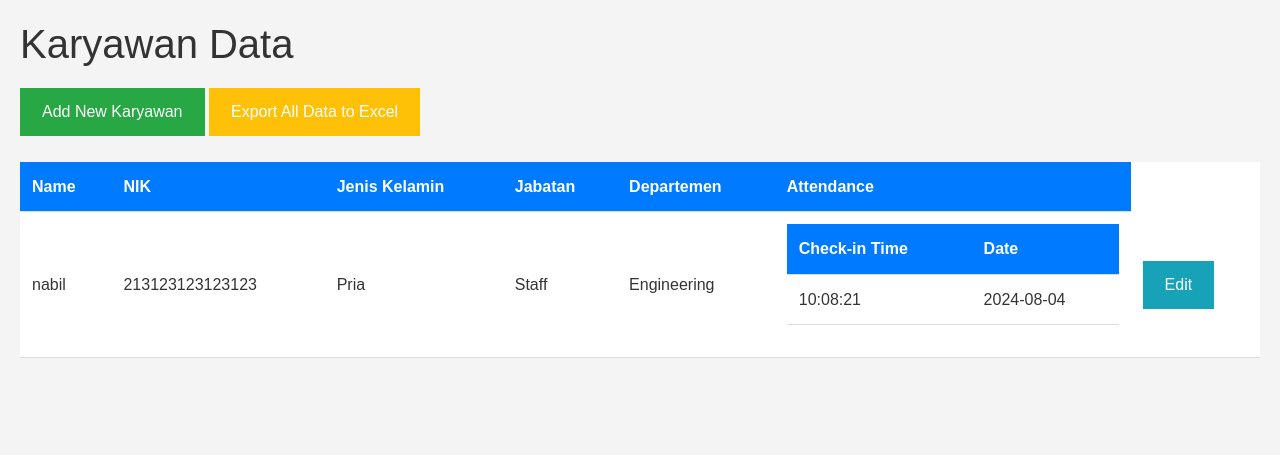
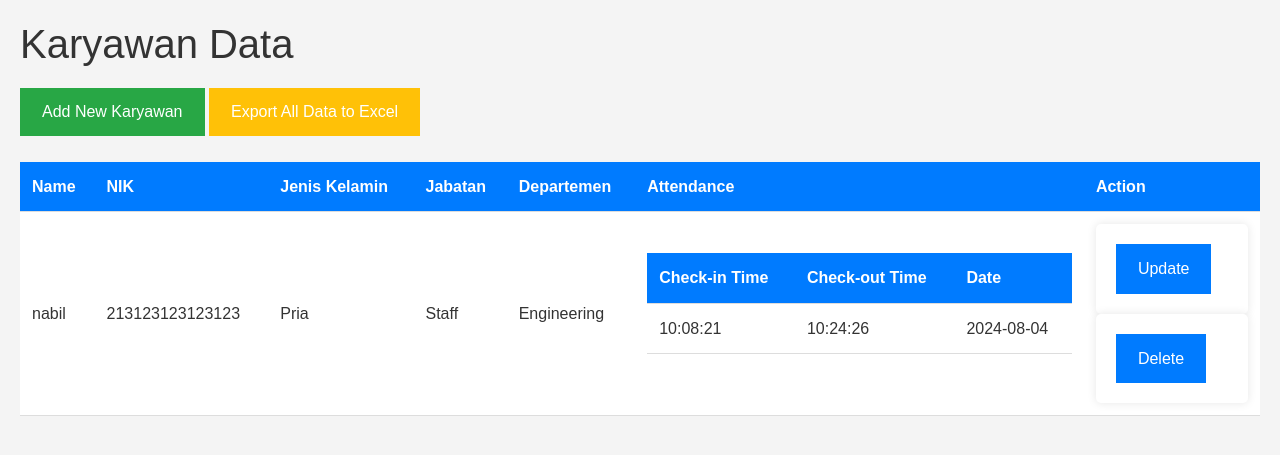
Before and after one commit to nblakbar10/face-recognition-attendance-system-webpage, a Flask app: page /karyawan in a window 1280 px wide. Shown: the top 455 px of the page. Run offline with Flask 3, Linux system fonts and the light colour scheme; data comes from the database, SQL or seed files in the repository; both versions use the stored data as it was after the commit.

Commit message:
all done

```diff
--- a/app.py
+++ b/app.py
@@ -50,7 +50,7 @@ def attendance():
     conn = sqlite3.connect('attendance.db')
     cursor = conn.cursor()
 
-    cursor.execute("SELECT name, checkin_time, date FROM attendance WHERE date = ?", (formatted_date,))
+    cursor.execute("SELECT name, checkin_time, checkout_time, date FROM attendance WHERE date = ?", (formatted_date,))
     attendance_data = cursor.fetchall()
 
     conn.close()
@@ -150,6 +150,14 @@ def update_karyawan(old_name):
 
     return redirect(url_for('karyawan'))
 
+@app.route('/delete_karyawan/<name>', methods=['POST'])
+def delete_karyawan(name):
+    conn = get_karyawan_db_connection()
+    conn.execute('DELETE FROM karyawan WHERE name = ?', (name,))
+    conn.commit()
+    conn.close()
+    return redirect(url_for('karyawan'))
+
 
 if __name__ == '__main__':
     app.run(debug=True)
--- a/templates/index.html
+++ b/templates/index.html
@@ -80,16 +80,16 @@
                 <tr>
                     <th scope="col">Name</th>
                     <th scope="col">Check In Time</th>
-                    <!-- <th scope="col">Check Out Time</th> -->
+                    <th scope="col">Check Out Time</th>
                     <th scope="col">Date</th>
                 </tr>
             </thead>
             <tbody>
-                {% for name, checkin_time, date in attendance_data %}
+                {% for name, checkin_time, checkout_time, date in attendance_data %}
                 <tr>
                     <td>{{ name }}</td>
                     <td>{{ checkin_time }}</td>
-                    <!-- <td>{{ checkout_time }}</td> -->
+                    <td>{{ checkout_time }}</td>
                     <td>{{ date }}</td>
                 </tr>
                 {% endfor %}
--- a/templates/karyawan.html
+++ b/templates/karyawan.html
@@ -172,6 +172,7 @@
                 <th>Jabatan</th>
                 <th>Departemen</th>
                 <th>Attendance</th>
+                <th>Action</th>
             </tr>
         </thead>
         <tbody>
@@ -187,6 +188,7 @@
                         <thead>
                             <tr>
                                 <th>Check-in Time</th>
+                                <th>Check-out Time</th>
                                 <th>Date</th>
                             </tr>
                         </thead>
@@ -194,14 +196,21 @@
                             {% for att in item.attendances %}
                             <tr>
                                 <td>{{ att['checkin_time'] }}</td>
+                                <td>{{ att['checkout_time'] }}</td>
                                 <td>{{ att['date'] }}</td>
                             </tr>
                             {% endfor %}
                         </tbody>
                     </table>
                 </td>
+
                 <td>
-                    <a href="{{ url_for('edit_karyawan', name=item.karyawan['name']) }}" class="btn btn-edit">Edit</a>
+                    <form action="{{ url_for('edit_karyawan', name=item.karyawan['name']) }}" method="post">
+                        <button type="submit">Update</button>
+                    </form>
+                    <form action="{{ url_for('delete_karyawan', name=item.karyawan['name']) }}" method="post">
+                        <button type="submit">Delete</button>
+                    </form>
                 </td>
             </tr>
             {% endfor %}
```
Also changed, not shown: attendance_taker.py (+50 -17 lines), data/features_all.csv (added, +5 -0 lines), attendance.db, data/data_faces_from_camera/person_5_nabil/img_face_1.jpg (added), karyawan.db, 1 other file.
